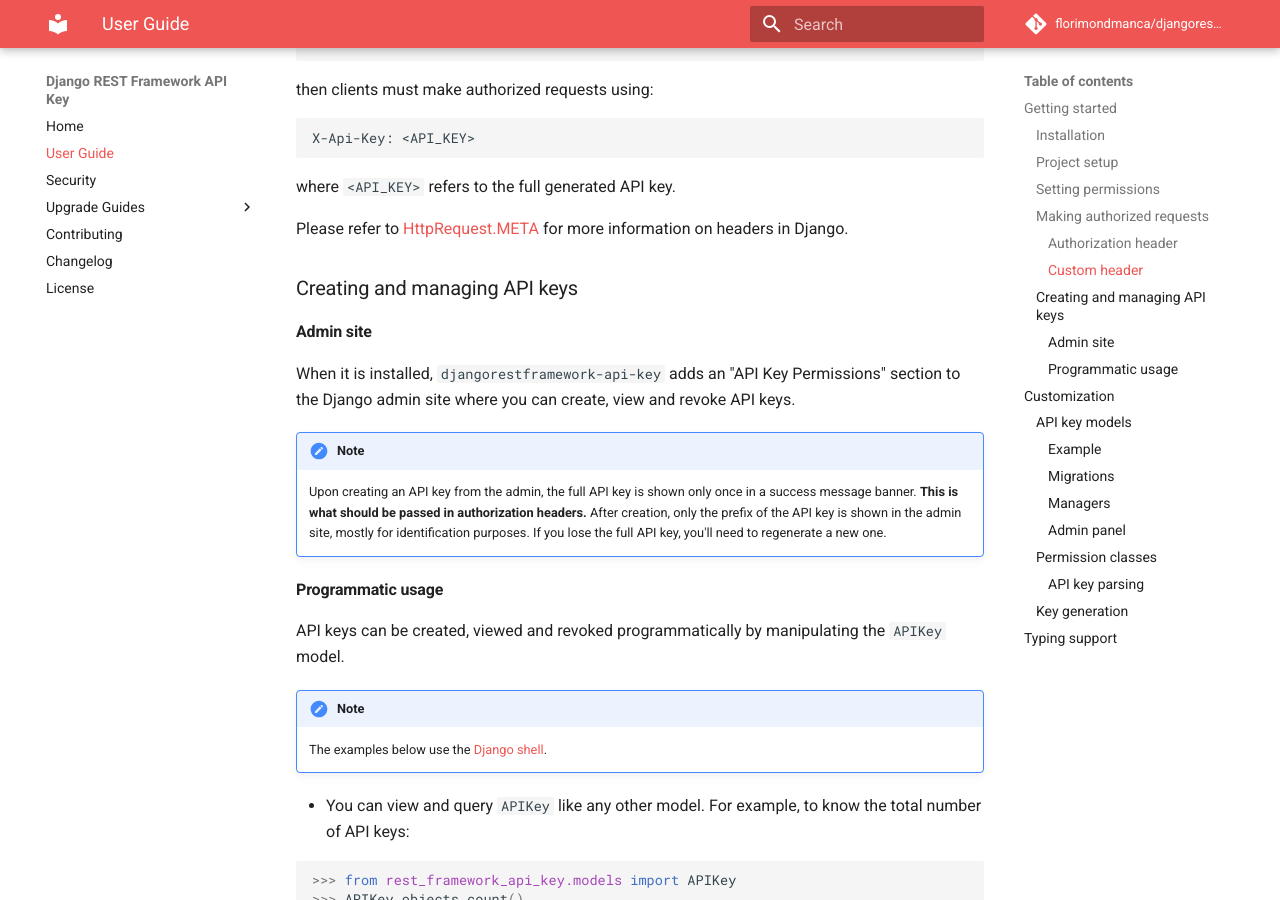
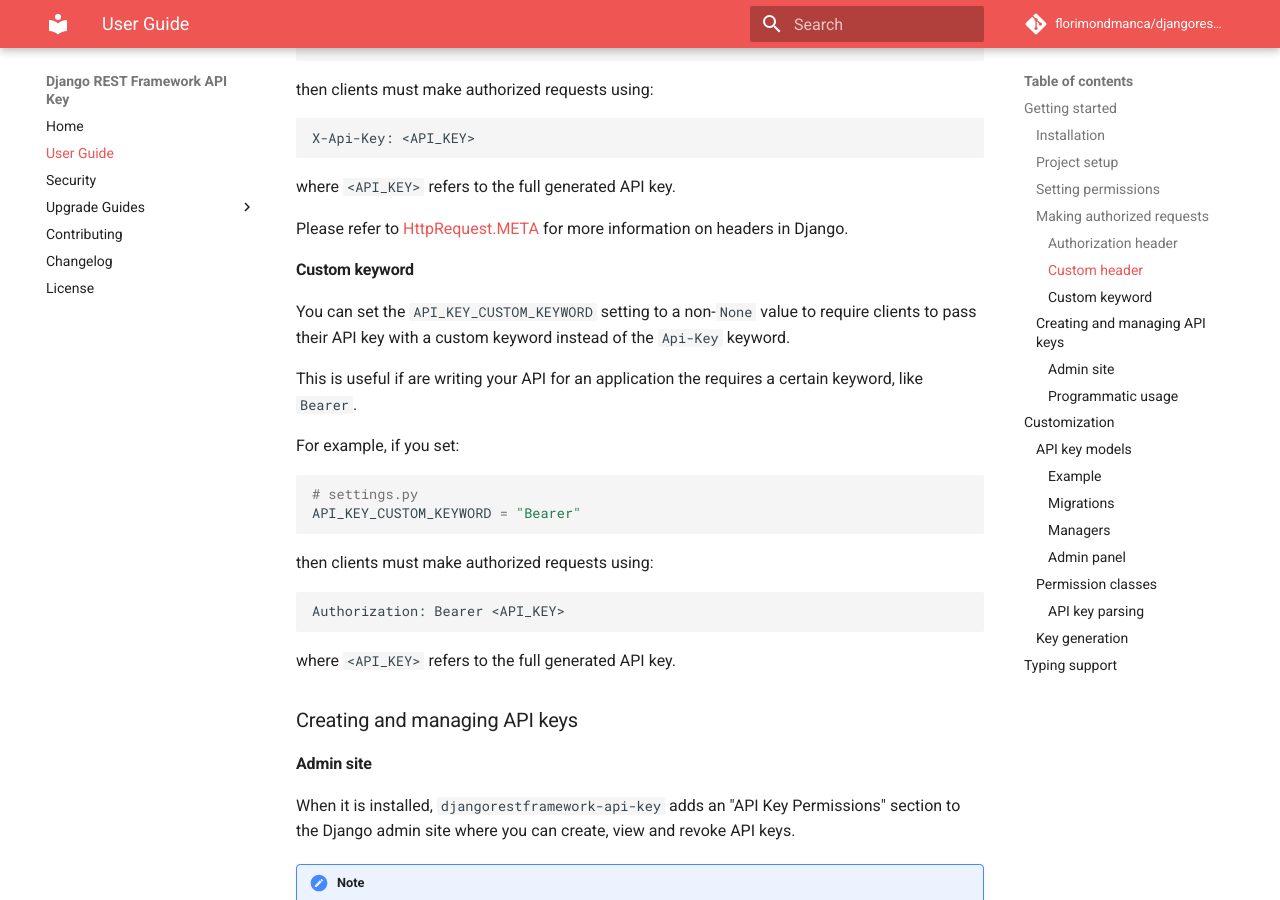
Before and after one commit to florimondmanca/djangorestframework-api-key, an MkDocs documentation site: the page built from docs/guide.md, in a window 1280 px wide and 900 px high, scrolled down 2163 px. Built offline with MkDocs 1.6.1 and Material for MkDocs 9.7.7, drawn with Linux system fonts in a browser that asks for light colours; comment, search, counter and statistics services are not loaded.

Commit message:
adding documentation on custom keyword

````diff
--- a/docs/guide.md
+++ b/docs/guide.md
@@ -109,6 +109,27 @@ X-Api-Key: <API_KEY>
 where `<API_KEY>` refers to the full generated API key.
 
 Please refer to [HttpRequest.META](https://docs.djangoproject.com/en/2.2/ref/request-response/#django.http.HttpRequest.META) for more information on headers in Django.
+
+#### Custom keyword
+
+You can set the `API_KEY_CUSTOM_KEYWORD` setting to a non-`None` value to require clients to pass their API key with a custom keyword instead of the `Api-Key` keyword.
+
+This is useful if are writing your API for an application the requires a certain keyword, like `Bearer`.
+
+For example, if you set:
+
+```python
+# settings.py
+API_KEY_CUSTOM_KEYWORD = "Bearer"
+```
+
+then clients must make authorized requests using:
+
+```
+Authorization: Bearer <API_KEY>
+```
+
+where `<API_KEY>` refers to the full generated API key.
 
 ### Creating and managing API keys
 
````
